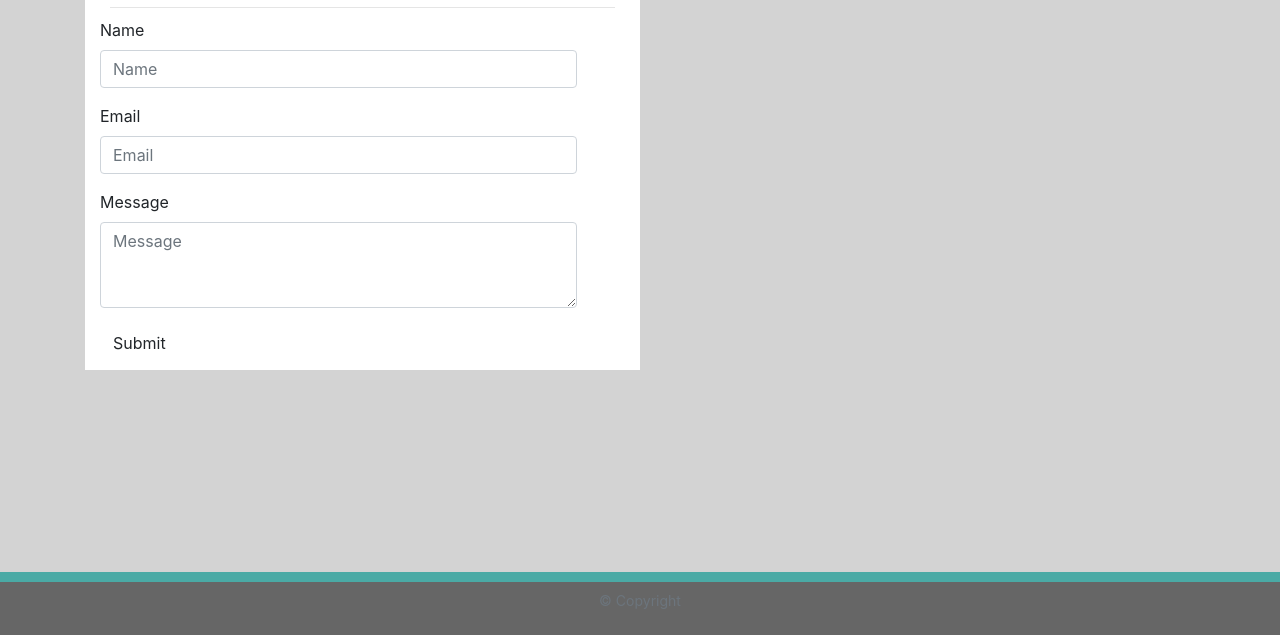
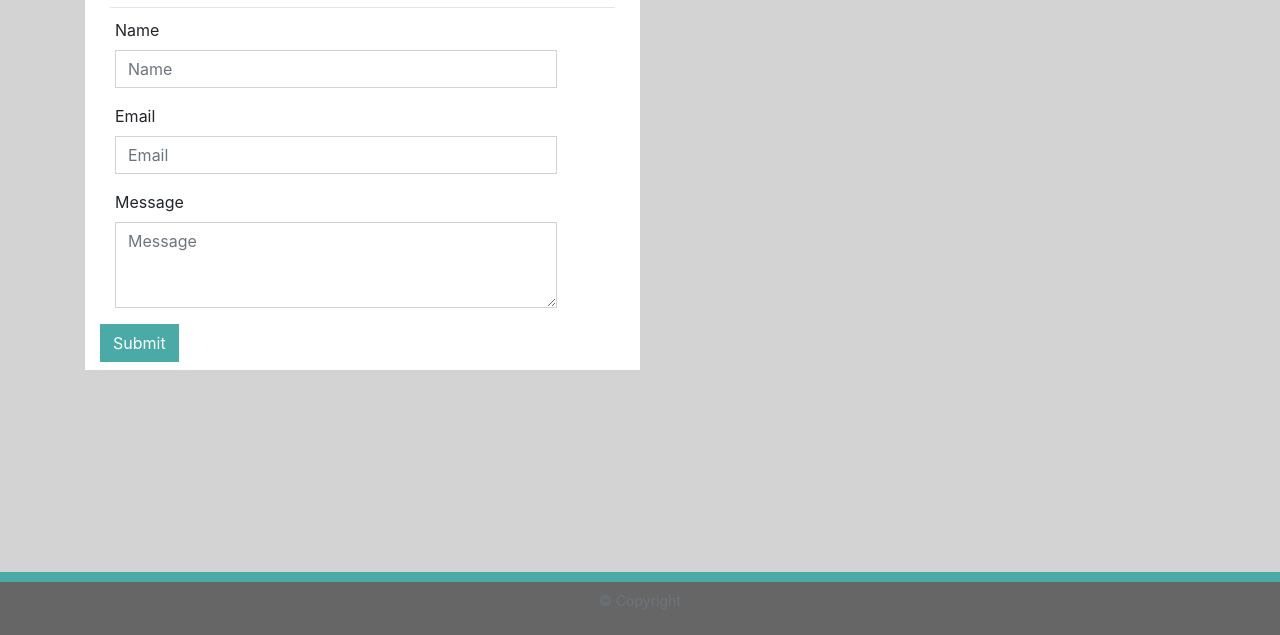
Before and after one commit to chee-codes/responsive-bootstrap-portfolio, a plain HTML site: page contact.html in a window 1280 px wide. Shown: the part 165-800 px from the top of the page. Drawn offline with nearby package versions, Linux system fonts and the light colour scheme.

Commit message:
Style form content

```diff
--- a/contact.html
+++ b/contact.html
@@ -42,7 +42,7 @@
     <!-- Top navigation end -->
 
 
-    <!-- Form content container -->
+    <!-- Form content -->
 
     <div class="container">
       <div class="col-6 my-col mt-5">
@@ -61,12 +61,12 @@
             <label for="textInput">Message</label>
             <textarea class="form-control" id="textInput" rows="3" placeholder="Message"></textarea>
           </div>
-          <button type="submit" class="btn form-btn mb-2">Submit</button>
+          <button type="submit" class="btn btn-md form-btn mb-2">Submit</button>
         </form>
       </div>
     </div>
 
-    <!-- End form container -->
+    <!-- End form content -->
 
 
     <!-- Footer navigation -->
--- a/css/style.css
+++ b/css/style.css
@@ -77,3 +77,21 @@ a:active {
   color: #6c757d;
   font-size: 14px;
 }
+
+
+/* Contact Page Styles */
+
+.form-btn {
+  background: #4aaaa5;
+  color: white;
+  border-radius: 0px;
+}
+
+.form-group {
+  padding-left: 15px;
+  margin-right: 20px;
+}
+
+.form-control {
+  border-radius: 0px;
+}
```
